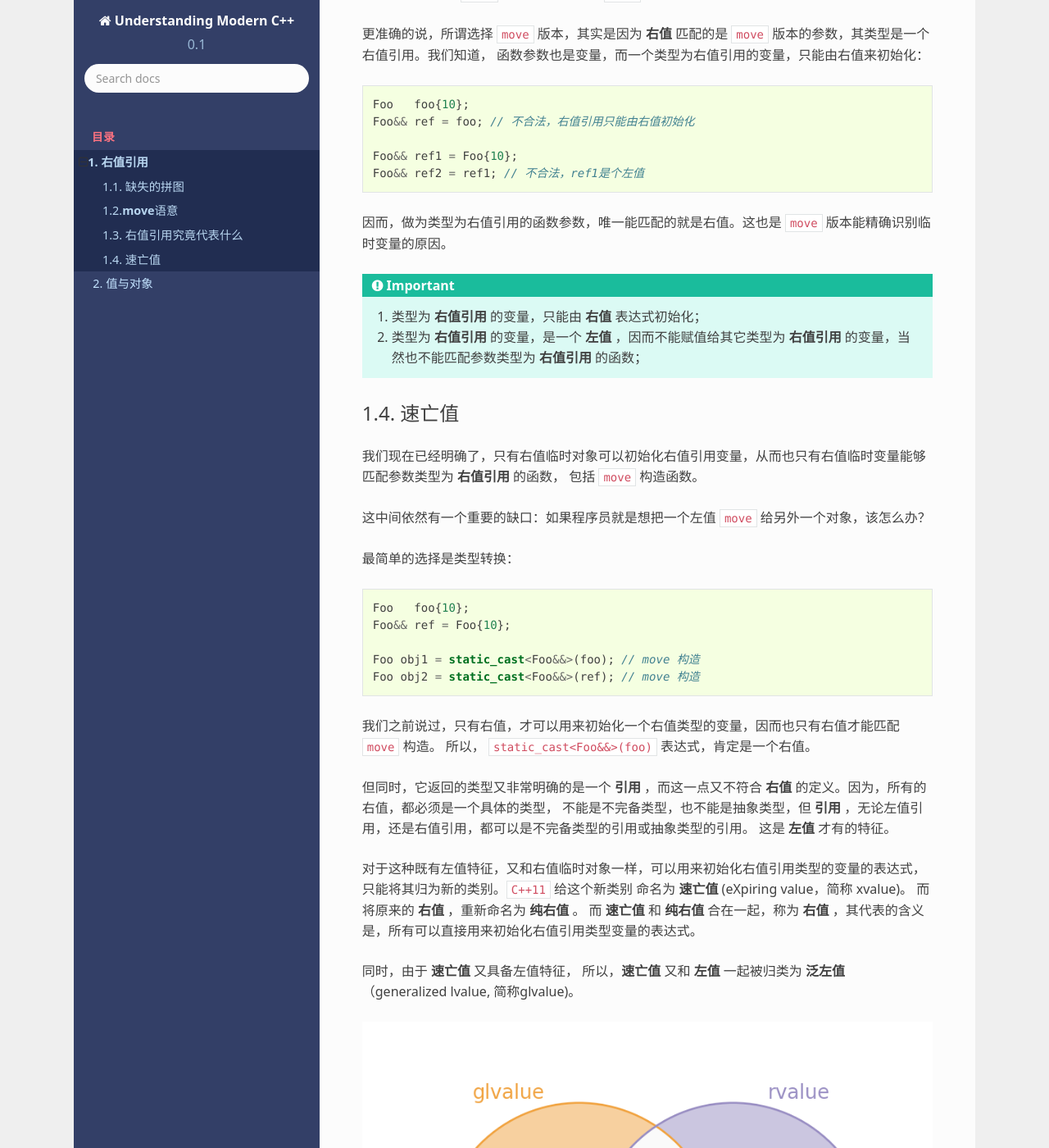
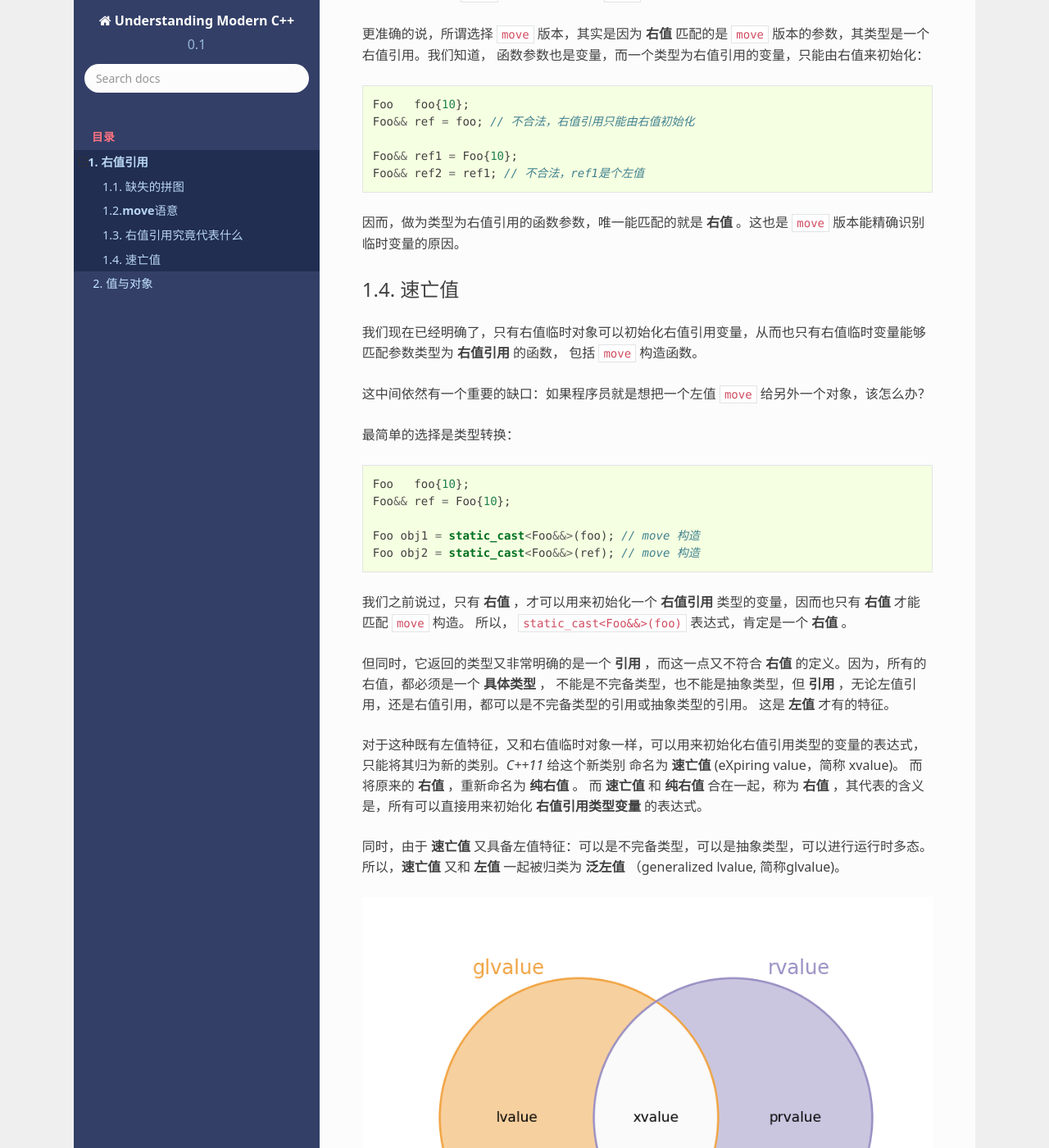
Before and after one commit to godsme/understand_modern_cpp, a Sphinx documentation site: the page built from docs/source/rvalue-ref.rst, in a window 1280 px wide and 1400 px high, scrolled down 4968 px. Shown: the whole window at 82% size. Built offline with Sphinx 7.4.7 and the Read the Docs theme 2.0.0, drawn with Linux system fonts in a browser that asks for light colours; formulas are drawn with MathJax 3; some of the changed text lies outside the part shown.

Commit message:
added more data

```diff
--- a/docs/source/rvalue-ref.rst
+++ b/docs/source/rvalue-ref.rst
@@ -230,12 +230,7 @@
    Foo&& ref1 = Foo{10};
    Foo&& ref2 = ref1; // 不合法，ref1是个左值
 
-因而，做为类型为右值引用的函数参数，唯一能匹配的就是右值。这也是 ``move`` 版本能精确识别临时变量的原因。
-
-.. important::
-   1. 类型为 **右值引用** 的变量，只能由 **右值** 表达式初始化；
-   2. 类型为 **右值引用** 的变量，是一个 **左值** ，因而不能赋值给其它类型为 **右值引用** 的变量，当然也不能匹配参数类型为
-      **右值引用** 的函数；
+因而，做为类型为右值引用的函数参数，唯一能匹配的就是 **右值** 。这也是 ``move`` 版本能精确识别临时变量的原因。
 
 速亡值
 -----------
@@ -255,19 +250,18 @@
    Foo obj1 = static_cast<Foo&&>(foo); // move 构造
    Foo obj2 = static_cast<Foo&&>(ref); // move 构造
 
-我们之前说过，只有右值，才可以用来初始化一个右值类型的变量，因而也只有右值才能匹配 ``move`` 构造。
-所以， ``static_cast<Foo&&>(foo)`` 表达式，肯定是一个右值。
+我们之前说过，只有 **右值** ，才可以用来初始化一个 **右值引用** 类型的变量，因而也只有 **右值** 才能匹配 ``move`` 构造。
+所以， ``static_cast<Foo&&>(foo)`` 表达式，肯定是一个 **右值** 。
 
-但同时，它返回的类型又非常明确的是一个 **引用** ，而这一点又不符合 **右值** 的定义。因为，所有的右值，都必须是一个具体的类型，
+但同时，它返回的类型又非常明确的是一个 **引用** ，而这一点又不符合 **右值** 的定义。因为，所有的右值，都必须是一个 **具体类型** ，
 不能是不完备类型，也不能是抽象类型，但 **引用** ，无论左值引用，还是右值引用，都可以是不完备类型的引用或抽象类型的引用。
 这是 **左值** 才有的特征。
 
-对于这种既有左值特征，又和右值临时对象一样，可以用来初始化右值引用类型的变量的表达式，只能将其归为新的类别。``C++11`` 给这个新类别
+对于这种既有左值特征，又和右值临时对象一样，可以用来初始化右值引用类型的变量的表达式，只能将其归为新的类别。`C++11` 给这个新类别
 命名为 **速亡值** (eXpiring value，简称 xvalue)。 而将原来的 **右值** ，重新命名为 **纯右值** 。
-而 **速亡值** 和 **纯右值** 合在一起，称为 **右值** ，其代表的含义是，所有可以直接用来初始化右值引用类型变量的表达式。
+而 **速亡值** 和 **纯右值** 合在一起，称为 **右值** ，其代表的含义是，所有可以直接用来初始化 **右值引用类型变量** 的表达式。
 
-同时，由于 **速亡值** 又具备左值特征，
-所以，**速亡值** 又和 **左值** 一起被归类为 **泛左值** （generalized lvalue, 简称glvalue)。
+同时，由于 **速亡值** 又具备左值特征：可以是不完备类型，可以是抽象类型，可以进行运行时多态。所以，**速亡值** 又和 **左值** 一起被归类为 **泛左值** （generalized lvalue, 简称glvalue)。
 
 .. image:: images/ch-1/value-category-2.png
    :align: center
@@ -286,3 +280,9 @@
 
 意思就是，这类表达式表明了自己可以被赋值给一个类型为 **右值引用** 的变量，当然自然也就可以被 ``move`` 构造和 ``move`` 赋值操作
 自然匹配，从而返回的引用所引用的对象可以通过 ``move`` 而被重用。
+
+.. important::
+   - 类型为 **右值引用** 的变量，只能由 **右值** 表达式初始化；
+   - **右值** 包括 **纯右值** 和 **速亡值** ，其中 **速亡值** 的类型是 **右值引用** ；
+   - 类型为 **右值引用** 的变量，是一个 **左值** ，因而不能赋值给其它类型为 **右值引用** 的变量，当然也不能匹配参数类型为
+      **右值引用** 的函数；
```
